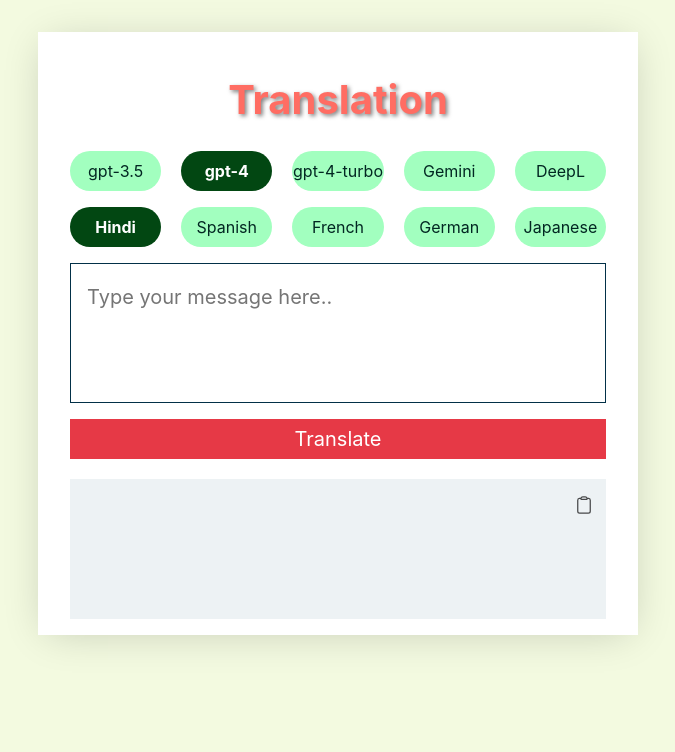
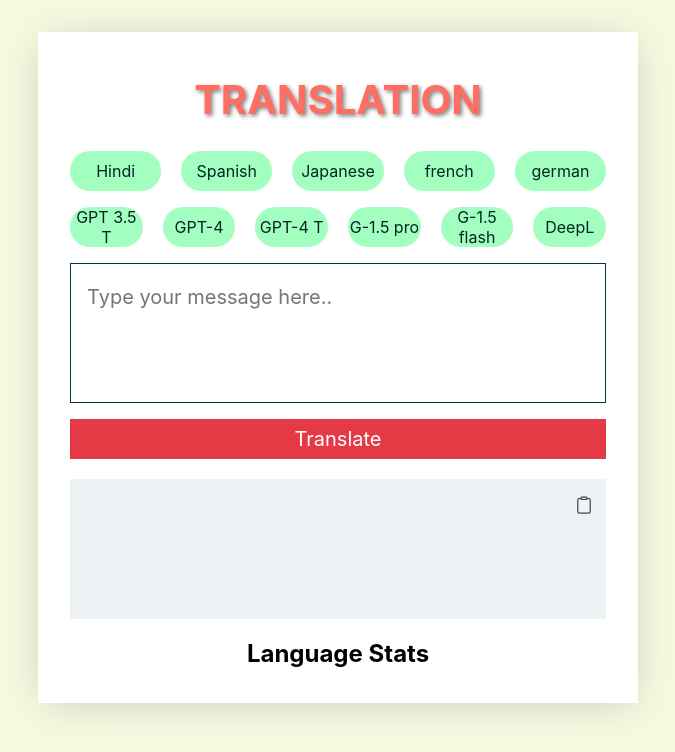
Before and after one commit to NandaniSingla/translation-app, a React app: page / in a window 1280 px wide. Shown: the top 752 px of the page, without its empty margins (302-977 px from the left). Built offline with nearby package versions, Linux system fonts and the light colour scheme; no server answers; the HTML template or start-up script is replaced by a standard one.

Commit message:
changes in app.jsx

```diff
--- a/src/App.jsx
+++ b/src/App.jsx
@@ -1,30 +1,316 @@
+// import React, { useState } from "react";
+// import "./App.css";
+// import { Configuration, OpenAIApi } from "openai";
+// import { GoogleGenerativeAI } from "@google/generative-ai";
+// import { BeatLoader } from "react-spinners";
+
+// const App = () => {
+//   const [formData, setFormData] = useState({
+//     language: "Hindi",
+//     message: "",
+//     model: "gpt-4",
+//   });
+//   const [error, setError] = useState("");
+//   const [showNotification, setShowNotification] = useState(false);
+//   const [translation, setTranslation] = useState("");
+//   const [isLoading, setIsLoading] = useState(false);
+
+//   const googleGenAI = new GoogleGenerativeAI(
+//     import.meta.env.VITE_GOOGLE_API_KEY
+//   ); // Google API Key
+
+//   const configuration = new Configuration({
+//     apiKey: import.meta.env.VITE_OPENAI_KEY, // OpenAI API Key
+//   });
+//   const openai = new OpenAIApi(configuration);
+
+//   const deeplApiKey = import.meta.env.VITE_DEEPL_API_KEY; // DeepL API Key
+
+//   const handleInputChange = (e) => {
+//     setFormData({ ...formData, [e.target.name]: e.target.value });
+//     setError("");
+//   };
+
+//   const translate = async () => {
+//     const { language, message, model } = formData;
+
+//     try {
+//       setIsLoading(true);
+
+//       let translatedText = "";
+
+//       if (model.startsWith("gpt")) {
+//         const response = await openai.createChatCompletion({
+//           model: model,
+//           messages: [
+//             {
+//               role: "system",
+//               content: `Translate this sentence into ${language}.`,
+//             },
+//             { role: "user", content: message },
+//           ],
+//           temperature: 0.3,
+//           max_tokens: 100,
+//         });
+//         translatedText = response.data.choices[0].message.content.trim();
+//       } else if (model === "gemini") {
+//         const genAIModel = googleGenAI.getGenerativeModel({
+//           model: "gemini-1.5-flash",
+//         });
+//           const prompt = `Translate the text: ${message} into ${language}`;
+
+//           const result = await genAIModel.generateContent(prompt);
+//           const response = await result.response;
+//           const text = response.text();
+//           console.log(text);
+//           translatedText = response.text();
+
+
+
+
+//       } else if (model === "deepl") {
+//         const response = await fetch("https://api.deepl.com/v2/translate", {
+//           method: "POST",
+//           headers: {
+//             "Content-Type": "application/x-www-form-urlencoded",
+//           },
+//           body: new URLSearchParams({
+//             auth_key: deeplApiKey,
+//             text: message,
+//             target_lang: language.toUpperCase(),
+//           }),
+//         });
+//         const data = await response.json();
+//         translatedText = data.translations[0].text;
+//       }
+
+//       setTranslation(translatedText);
+//       setIsLoading(false);
+
+//       // Send translation result to the backend
+//       await fetch(
+//         "https://translation-app-912s.onrender.com/api/translations",
+//         {
+//           method: "POST",
+//           headers: {
+//             "Content-Type": "application/json",
+//           },
+//           body: JSON.stringify({
+//             original_message: message,
+//             translated_message: translatedText,
+//             language: language,
+//             model: model,
+//           }),
+//         }
+//       );
+//     } catch (error) {
+//       console.error("Translation error:", error);
+//       setError("Translation failed. Please try again.");
+//       setIsLoading(false);
+//     }
+//   };
+
+//   const handleOnSubmit = (e) => {
+//     e.preventDefault();
+//     if (!formData.message) {
+//       setError("Please enter the message.");
+//       return;
+//     }
+//     translate();
+//   };
+
+//   const handleCopy = () => {
+//     navigator.clipboard
+//       .writeText(translation)
+//       .then(() => displayNotification())
+//       .catch((err) => console.error("Failed to copy:", err));
+//   };
+
+//   const displayNotification = () => {
+//     setShowNotification(true);
+//     setTimeout(() => {
+//       setShowNotification(false);
+//     }, 3000);
+//   };
+
+//   return (
+//     <div className="container">
+//       <h1>Translation</h1>
+
+//       <form onSubmit={handleOnSubmit}>
+//         <div className="choices">
+//           <input
+//             type="radio"
+//             id="gpt-3.5-turbo"
+//             name="model"
+//             value="gpt-3.5-turbo"
+//             checked={formData.model === "gpt-3.5-turbo"}
+//             onChange={handleInputChange}
+//           />
+//           <label htmlFor="gpt-3.5-turbo">gpt-3.5</label>
+
+//           <input
+//             type="radio"
+//             id="gpt-4"
+//             name="model"
+//             value="gpt-4"
+//             checked={formData.model === "gpt-4"}
+//             onChange={handleInputChange}
+//           />
+//           <label htmlFor="gpt-4">gpt-4</label>
+
+//           <input
+//             type="radio"
+//             id="gpt-4-turbo"
+//             name="model"
+//             value="gpt-4-turbo"
+//             checked={formData.model === "gpt-4-turbo"}
+//             onChange={handleInputChange}
+//           />
+//           <label htmlFor="gpt-4-turbo">gpt-4-turbo</label>
+
+//           <input
+//             type="radio"
+//             id="gemini"
+//             name="model"
+//             value="gemini"
+//             checked={formData.model === "gemini"}
+//             onChange={handleInputChange}
+//           />
+//           <label htmlFor="gemini">Gemini</label>
+
+//           <input
+//             type="radio"
+//             id="deepl"
+//             name="model"
+//             value="deepl"
+//             checked={formData.model === "deepl"}
+//             onChange={handleInputChange}
+//           />
+//           <label htmlFor="deepl">DeepL</label>
+//         </div>
+
+//         <div className="choices">
+//           <input
+//             type="radio"
+//             id="hindi"
+//             name="language"
+//             value="Hindi"
+//             checked={formData.language === "Hindi"}
+//             onChange={handleInputChange}
+//           />
+//           <label htmlFor="hindi">Hindi</label>
+
+//           <input
+//             type="radio"
+//             id="spanish"
+//             name="language"
+//             value="Spanish"
+//             checked={formData.language === "Spanish"}
+//             onChange={handleInputChange}
+//           />
+//           <label htmlFor="spanish">Spanish</label>
+
+//           <input
+//             type="radio"
+//             id="french"
+//             name="language"
+//             value="French"
+//             checked={formData.language === "French"}
+//             onChange={handleInputChange}
+//           />
+//           <label htmlFor="french">French</label>
+
+//           <input
+//             type="radio"
+//             id="german"
+//             name="language"
+//             value="German"
+//             checked={formData.language === "German"}
+//             onChange={handleInputChange}
+//           />
+//           <label htmlFor="german">German</label>
+
+//           <input
+//             type="radio"
+//             id="japanese"
+//             name="language"
+//             value="Japanese"
+//             checked={formData.language === "Japanese"}
+//             onChange={handleInputChange}
+//           />
+//           <label htmlFor="japanese">Japanese</label>
+//         </div>
+
+//         <textarea
+//           name="message"
+//           placeholder="Type your message here.."
+//           value={formData.message}
+//           onChange={handleInputChange}
+//         ></textarea>
+
+//         {error && <div className="error">{error}</div>}
+
+//         <button type="submit">Translate</button>
+//       </form>
+
+//       <div className="translation">
+//         <div className="copy-btn" onClick={handleCopy}>
+//           <svg
+//             xmlns="http://www.w3.org/2000/svg"
+//             fill="none"
+//             viewBox="0 0 24 24"
+//             strokeWidth={1.5}
+//             stroke="currentColor"
+//             className="w-6 h-6"
+//           >
+//             <path
+//               strokeLinecap="round"
+//               strokeLinejoin="round"
+//               d="M15.666 3.888A2.25 2.25 0 0013.5 2.25h-3c-1.03 0-1.9.693-2.166 1.638m7.332 0c.055.194.084.4.084.612v0a.75.75 0 01-.75.75H9a.75.75 0 01-.75-.75v0c0-.212.03-.418.084-.612m7.332 0c.646.049 1.288.11 1.927.184 1.1.128 1.907 1.077 1.907 2.185V19.5a2.25 2.25 0 01-2.25 2.25H6.75A2.25 2.25 0 014.5 19.5V6.257c0-1.108.806-2.057 1.907-2.185a48.208 48.208 0 011.927-.184"
+//             />
+//           </svg>
+//         </div>
+//         {isLoading ? <BeatLoader size={12} color={"red"} /> : translation}
+//       </div>
+
+//       <div className={`notification ${showNotification ? "active" : ""}`}>
+//         Copied to clipboard!
+//       </div>
+//     </div>
+//   );
+// };
+
+// export default App;
+
+
+
+
 import React, { useState } from "react";
 import "./App.css";
+// import { translateWithGemini } from "./googleGeminiService"; // Import the function for Google Gemini translation
 import { Configuration, OpenAIApi } from "openai";
-import { GoogleGenerativeAI } from "@google/generative-ai";
 import { BeatLoader } from "react-spinners";
 
+
+
 const App = () => {
-  const [formData, setFormData] = useState({
-    language: "Hindi",
-    message: "",
-    model: "gpt-4",
-  });
+  const [formData, setFormData] = useState({ language: "Hindi", message: "" });
   const [error, setError] = useState("");
   const [showNotification, setShowNotification] = useState(false);
   const [translation, setTranslation] = useState("");
   const [isLoading, setIsLoading] = useState(false);
+  const [languageStats, setLanguageStats] = useState({});
 
-  const googleGenAI = new GoogleGenerativeAI(
-    import.meta.env.VITE_GOOGLE_API_KEY
-  ); // Google API Key
+  // const apiKey = import.meta.env.VITE_OPENAI_KEY;
+  // if (!apiKey) {
+  //   console.error("API key is missing. Please set the VITE_OPENAI_KEY environment variable.");
+  // }
 
-  const configuration = new Configuration({
-    apiKey: import.meta.env.VITE_OPENAI_KEY, // OpenAI API Key
-  });
-  const openai = new OpenAIApi(configuration);
-
-  const deeplApiKey = import.meta.env.VITE_DEEPL_API_KEY; // DeepL API Key
+  // const configuration = new Configuration({
+  //   apiKey: apiKey,
+  // });
+  // const openai = new OpenAIApi(configuration);
 
   const handleInputChange = (e) => {
     setFormData({ ...formData, [e.target.name]: e.target.value });
@@ -32,90 +318,50 @@
   };
 
   const translate = async () => {
-    const { language, message, model } = formData;
+    setIsLoading(true);
 
     try {
-      setIsLoading(true);
+      const response = await fetch('https://backend-vaeh.onrender.com/translate', {
+        method: 'POST',
+        headers: {
+          'Content-Type': 'application/json',
+        },
+        body: JSON.stringify(formData), // Send formData as JSON
+      });
 
-      let translatedText = "";
-
-      if (model.startsWith("gpt")) {
-        const response = await openai.createChatCompletion({
-          model: model,
-          messages: [
-            {
-              role: "system",
-              content: `Translate this sentence into ${language}.`,
-            },
-            { role: "user", content: message },
-          ],
-          temperature: 0.3,
-          max_tokens: 100,
-        });
-        translatedText = response.data.choices[0].message.content.trim();
-      } else if (model === "gemini") {
-        const genAIModel = googleGenAI.getGenerativeModel({
-          model: "gemini-1.5-flash",
-        });
-          const prompt = `Translate the text: ${message} into ${language}`;
-
-          const result = await genAIModel.generateContent(prompt);
-          const response = await result.response;
-          const text = response.text();
-          console.log(text);
-          translatedText = response.text();
-
-
-
-
-      } else if (model === "deepl") {
-        const response = await fetch("https://api.deepl.com/v2/translate", {
-          method: "POST",
-          headers: {
-            "Content-Type": "application/x-www-form-urlencoded",
-          },
-          body: new URLSearchParams({
-            auth_key: deeplApiKey,
-            text: message,
-            target_lang: language.toUpperCase(),
-          }),
-        });
-        const data = await response.json();
-        translatedText = data.translations[0].text;
+      if (!response.ok) {
+        throw new Error('Network response was not ok');
       }
 
-      setTranslation(translatedText);
-      setIsLoading(false);
-
-      // Send translation result to the backend
-      await fetch(
-        "https://translation-app-912s.onrender.com/api/translations",
-        {
-          method: "POST",
-          headers: {
-            "Content-Type": "application/json",
-          },
-          body: JSON.stringify({
-            original_message: message,
-            translated_message: translatedText,
-            language: language,
-            model: model,
-          }),
-        }
-      );
+      const data = await response.json();
+      setTranslation(data.translatedText);
+      // Update language statistics
+      setLanguageStats((prevStats) => ({
+        ...prevStats,
+        [formData.language]: (prevStats[formData.language] || 0) + 1,
+      }));
     } catch (error) {
-      console.error("Translation error:", error);
-      setError("Translation failed. Please try again.");
+      setError("An error occurred while translating. Please try again.");
+    } finally {
       setIsLoading(false);
     }
   };
 
   const handleOnSubmit = (e) => {
     e.preventDefault();
+
+    // Validate form data
     if (!formData.message) {
       setError("Please enter the message.");
       return;
     }
+
+    if (!formData.language) {
+      setError("Please select a language.");
+      return;
+    }
+
+    // Call the translate function
     translate();
   };
 
@@ -123,7 +369,7 @@
     navigator.clipboard
       .writeText(translation)
       .then(() => displayNotification())
-      .catch((err) => console.error("Failed to copy:", err));
+      .catch((err) => console.error("failed to copy: ", err));
   };
 
   const displayNotification = () => {
@@ -133,11 +379,65 @@
     }, 3000);
   };
 
+
   return (
     <div className="container">
-      <h1>Translation</h1>
+      <h1>TRANSLATION</h1>
 
       <form onSubmit={handleOnSubmit}>
+        <div className="choices">
+          <input
+            type="radio"
+            id="hi"
+            name="language"
+            value="hi"
+            checked={formData.language === "hi"}
+            onChange={handleInputChange}
+          />
+          <label htmlFor="hi">Hindi</label>
+
+          <input
+            type="radio"
+            id="es"
+            name="language"
+            value="es"
+            checked={formData.language === "es"}
+            onChange={handleInputChange}
+          />
+          <label htmlFor="es">Spanish</label>
+
+          <input
+            type="radio"
+            id="ja"
+            name="language"
+            value="ja"
+            checked={formData.language === "ja"}
+            onChange={handleInputChange}
+          />
+          <label htmlFor="ja">Japanese</label>
+
+          <input
+            type="radio"
+            id="fr"
+            name="language"
+            value="fr"
+            defaultChecked={formData.language === "fr"}
+            onChange={handleInputChange}
+          />
+          <label htmlFor="fr">french</label>
+
+
+          <input
+            type="radio"
+            id="de"
+            name="language"
+            value="de"
+            checked={formData.language === "de"}
+            onChange={handleInputChange}
+          />
+          <label htmlFor="de">german</label>
+        </div>
+
         <div className="choices">
           <input
             type="radio"
@@ -147,7 +447,7 @@
             checked={formData.model === "gpt-3.5-turbo"}
             onChange={handleInputChange}
           />
-          <label htmlFor="gpt-3.5-turbo">gpt-3.5</label>
+          <label htmlFor="gpt-3.5-turbo"> GPT   3.5 T</label>
 
           <input
             type="radio"
@@ -157,7 +457,7 @@
             checked={formData.model === "gpt-4"}
             onChange={handleInputChange}
           />
-          <label htmlFor="gpt-4">gpt-4</label>
+          <label htmlFor="gpt-4">GPT-4</label>
 
           <input
             type="radio"
@@ -167,17 +467,27 @@
             checked={formData.model === "gpt-4-turbo"}
             onChange={handleInputChange}
           />
-          <label htmlFor="gpt-4-turbo">gpt-4-turbo</label>
+          <label htmlFor="gpt-4-turbo">GPT-4 T</label>
 
           <input
             type="radio"
-            id="gemini"
+            id="gemini-1.5-pro"
             name="model"
-            value="gemini"
-            checked={formData.model === "gemini"}
+            value="gemini-1.5-pro"
+            checked={formData.model === "gemini-1.5-pro"}
             onChange={handleInputChange}
           />
-          <label htmlFor="gemini">Gemini</label>
+          <label htmlFor="gemini-1.5-pro">G-1.5 pro</label>
+
+          <input
+            type="radio"
+            id="gemini-1.5-flash"
+            name="model"
+            value="gemini-1.5-flash"
+            checked={formData.model === "gemini-1.5-flash"}
+            onChange={handleInputChange}
+          />
+          <label htmlFor="gemini-1.5-flash">G-1.5 flash</label>
 
           <input
             type="radio"
@@ -188,58 +498,7 @@
             onChange={handleInputChange}
           />
           <label htmlFor="deepl">DeepL</label>
-        </div>
 
-        <div className="choices">
-          <input
-            type="radio"
-            id="hindi"
-            name="language"
-            value="Hindi"
-            checked={formData.language === "Hindi"}
-            onChange={handleInputChange}
-          />
-          <label htmlFor="hindi">Hindi</label>
-
-          <input
-            type="radio"
-            id="spanish"
-            name="language"
-            value="Spanish"
-            checked={formData.language === "Spanish"}
-            onChange={handleInputChange}
-          />
-          <label htmlFor="spanish">Spanish</label>
-
-          <input
-            type="radio"
-            id="french"
-            name="language"
-            value="French"
-            checked={formData.language === "French"}
-            onChange={handleInputChange}
-          />
-          <label htmlFor="french">French</label>
-
-          <input
-            type="radio"
-            id="german"
-            name="language"
-            value="German"
-            checked={formData.language === "German"}
-            onChange={handleInputChange}
-          />
-          <label htmlFor="german">German</label>
-
-          <input
-            type="radio"
-            id="japanese"
-            name="language"
-            value="Japanese"
-            checked={formData.language === "Japanese"}
-            onChange={handleInputChange}
-          />
-          <label htmlFor="japanese">Japanese</label>
         </div>
 
         <textarea
@@ -274,6 +533,18 @@
         {isLoading ? <BeatLoader size={12} color={"red"} /> : translation}
       </div>
 
+      <div className="language-stats">
+        <h2>Language Stats</h2>
+        <ul>
+          {Object.entries(languageStats).map(([language, count]) => (
+            <li key={language}>
+              <span>{language}: {count} translations</span>
+            </li>
+          ))}
+        </ul>
+      </div>
+
+
       <div className={`notification ${showNotification ? "active" : ""}`}>
         Copied to clipboard!
       </div>
```
Also changed, not shown: 1 other file (tests, documents, lock files or other folders).
